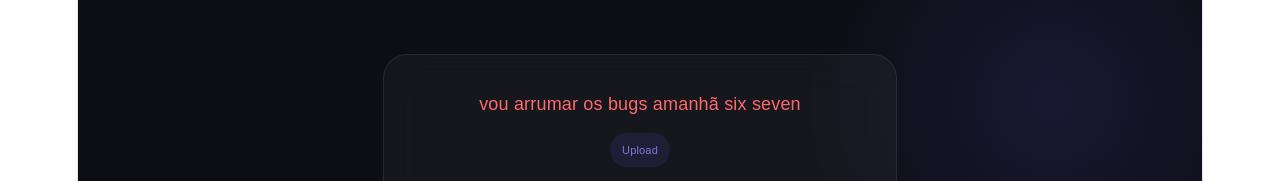
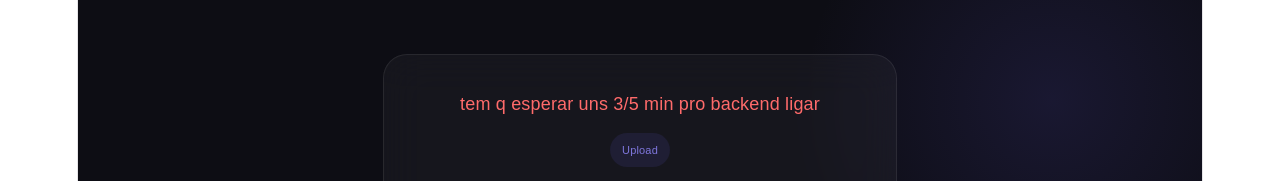
Before and after one commit to Phelipegit/SalvarImagem, a React (Vite) app in the folder UploadImagemFront/: page / in a window 1280 px wide. Shown: the top 181 px of the page. Built offline with nearby package versions, Linux system fonts and the light colour scheme; no server answers.

Commit message:
Commit final hoje

```diff
--- a/UploadImagemFront/src/App.jsx
+++ b/UploadImagemFront/src/App.jsx
@@ -176,7 +176,7 @@ export default function UploadImagem() {
 
       <div style={styles.card}>
         <p style={{ color: "#ff6b6b", marginBottom: 16 }}>
-          vou arrumar os bugs amanhã six seven
+          tem q esperar uns 3/5 min pro backend ligar
         </p>
 
         <div style={styles.badge}>Upload</div>
```
